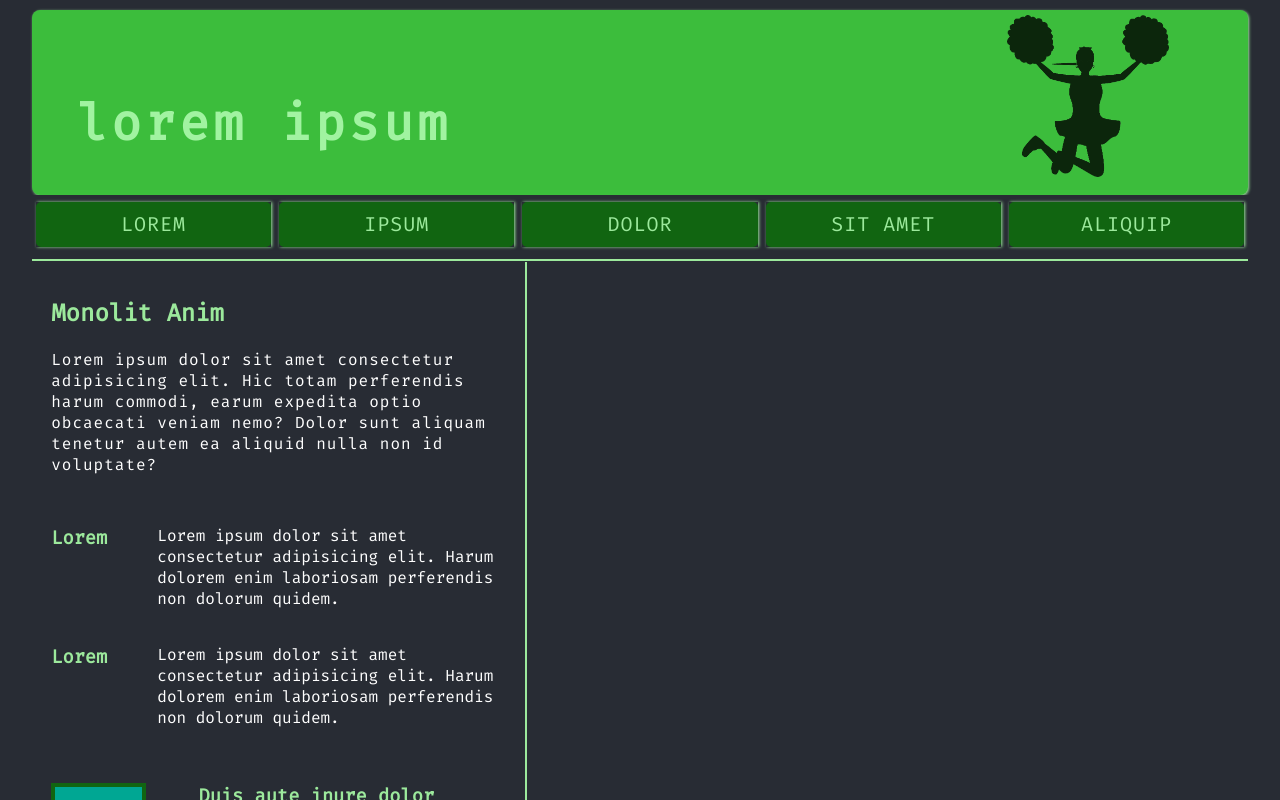
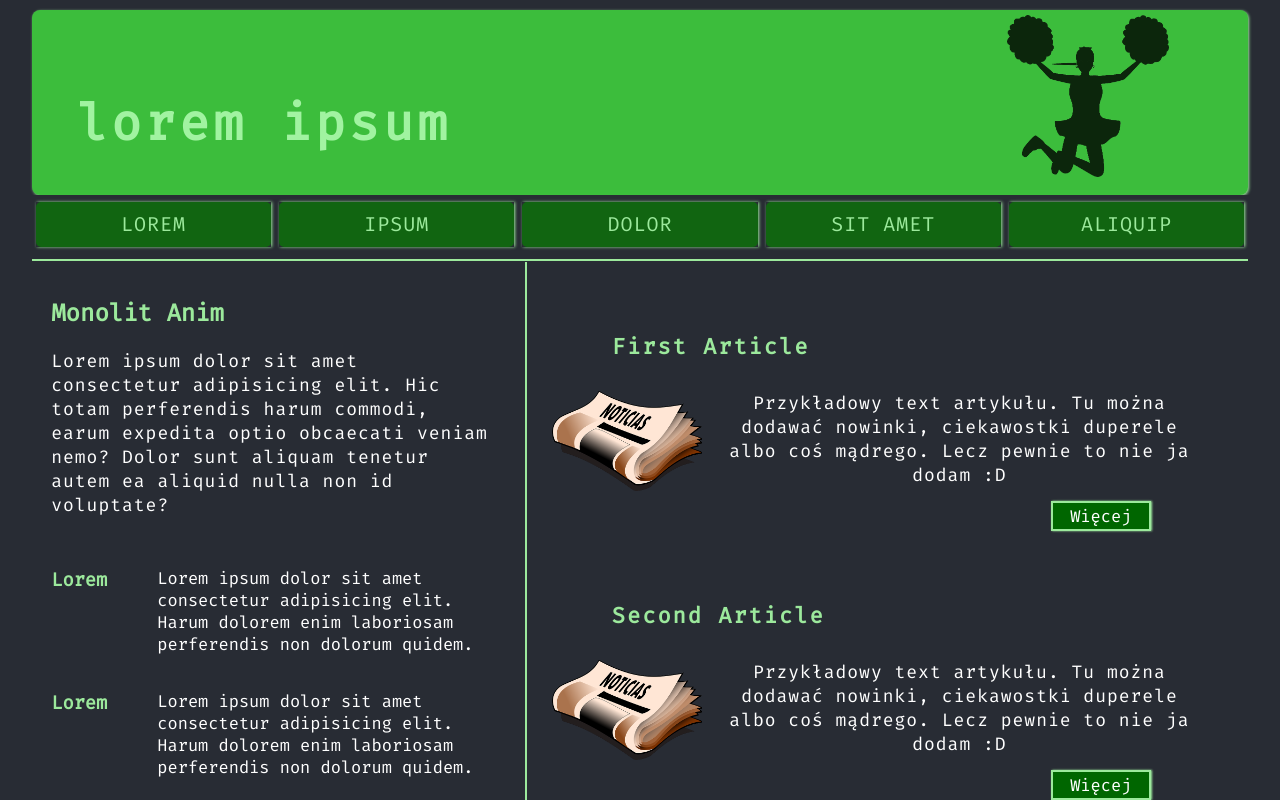
Before and after one commit to SebastianJadczak/Tool-Lorem-with-React-and-Express, a React (Create React App) app: page / in a window 1280 px wide. Shown: the top 800 px of the page. Built offline with nearby package versions, Linux system fonts and the light colour scheme.

Commit message:
add loremRight (news)

```diff
--- a/src/styles/Lorem.css
+++ b/src/styles/Lorem.css
@@ -29,6 +29,7 @@ div.loremLeftMain h2 {
 
 div.loremLeftMain p {
     letter-spacing: 1px;
+    font-size: 18px;
 }
 
 div.articleInfoFirst {
@@ -45,6 +46,7 @@ div.articleInfoFirst div.title {
 
 div.articleInfoFirst div.text {
     color: white;
+    font-size: 17px;
 }
 
 
@@ -62,6 +64,7 @@ div.articleInfoSecond div.title {
 
 div.articleInfoSecond div.text {
     color: white;
+    font-size: 17px;
 }
 
 div.usefulLinks {
@@ -101,4 +104,64 @@ div.usefulLinks div.links ul li a {
     color: rgb(233, 255, 220);
     letter-spacing: 1px;
     text-decoration: none;
+    font-size: 17px;
 }
+
+article.artLoremRight {
+    margin-top: 70px;
+    margin-left: 25px;
+}
+
+
+article.artLoremRight div.imgNews {
+    width: 150px;
+    height: 100px;
+}
+
+article.artLoremRight:nth-last-of-type(1) {
+    margin: 80px 0 80px 25px;
+}
+
+article.artLoremRight div.imgNews img {
+    width: 100%;
+    height: 100%;
+}
+
+article.artLoremRight div.article {
+    display: flex;
+    flex-direction: row;
+}
+
+article.artLoremRight h3.titleArticle {
+    text-align: left;
+    margin-left: 60px;
+    margin-bottom: 30px;
+    color: rgb(156, 233, 156);
+    letter-spacing: 2px;
+    font-size: 22px;
+}
+
+article.artLoremRight div.article p {
+    color: white;
+    letter-spacing: 1px;
+    line-height: 24px;
+    padding-left: 20px;
+    font-size: 18px;
+    width: 70%;
+}
+
+article.artLoremRight div.buttonMore {
+    text-align: right;
+    margin-right: 80px;
+    margin-top: 10px;
+}
+
+article.artLoremRight div.buttonMore button {
+    border: 2px solid rgb(156, 233, 156);
+    box-shadow: 1px 0 2px rgb(156, 233, 156);
+    background-color: #006600;
+    color: white;
+    width: 100px;
+    height: 30px;
+    font-size: 17px;
+}
--- a/src/subpages/LoremRight.js
+++ b/src/subpages/LoremRight.js
@@ -1,11 +1,32 @@
 import React from 'react';
+import news from "../img/news.png"
 
+const articles = [
+    { id: 1, title: "First Article", img: news, text: "Przykładowy text artykułu. Tu można dodawać nowinki, ciekawostki duperele albo coś mądrego. Lecz pewnie to nie ja dodam :D " },
+    { id: 2, title: "Second Article", img: news, text: "Przykładowy text artykułu. Tu można dodawać nowinki, ciekawostki duperele albo coś mądrego. Lecz pewnie to nie ja dodam :D " },
+    { id: 3, title: "Three Article", img: news, text: "Przykładowy text artykułu. Tu można dodawać nowinki, ciekawostki duperele albo coś mądrego. Lecz pewnie to nie ja dodam :D " }
 
+]
 
 const LoremRight = () => {
+
+    const art = articles.map(item => (
+        <article className="artLoremRight" kew={item.id}>
+            <h3 className="titleArticle">{item.title}</h3>
+            <div className="article">
+                <div className="imgNews">
+                    <img src={item.img} alt="news" />
+                </div>
+                <p className="textArticle">{item.text}</p>
+            </div>
+            <div className="buttonMore">
+                <button className="moreArticle">Więcej</button>
+            </div>
+        </article>
+    ))
     return (
         <>
-            <article></article>
+            {art}
         </>
     )
 }
```
Also changed, not shown: src/img/news.png (added).
